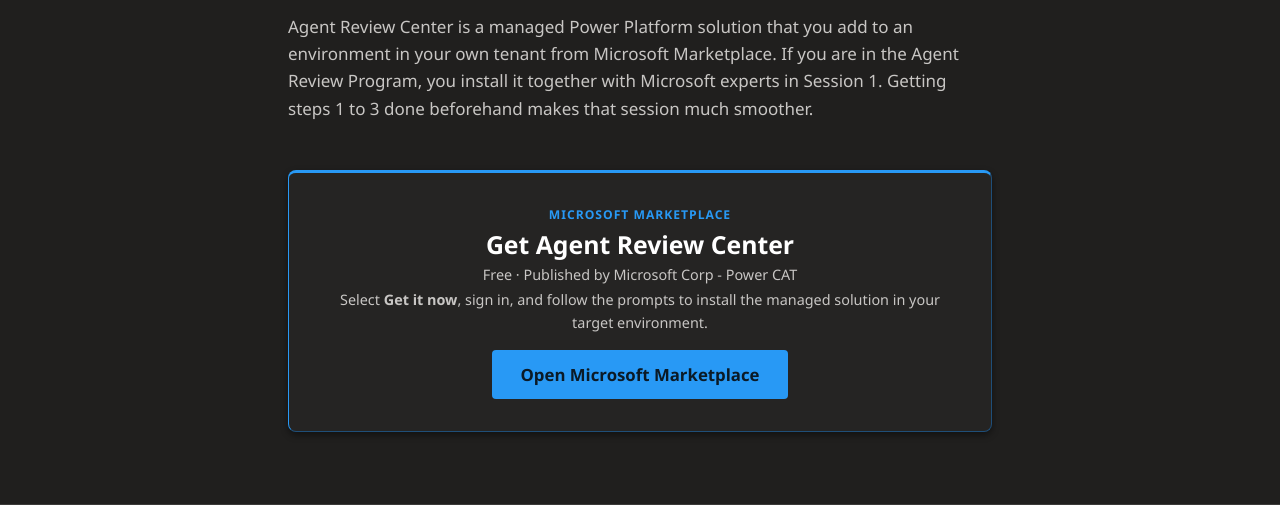
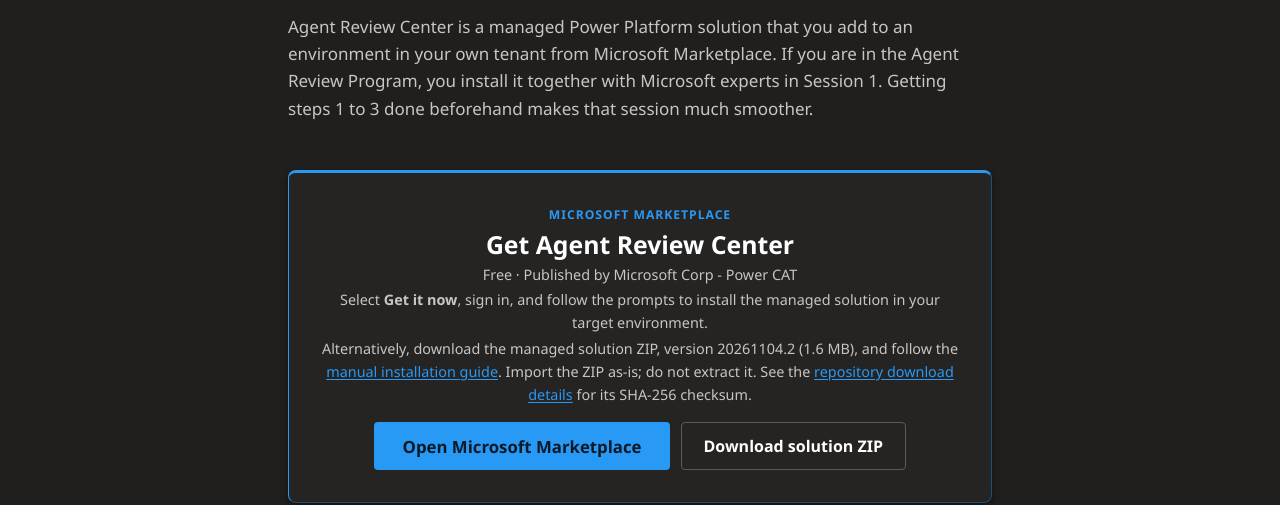
Before and after one commit to microsoft/AI-Solution-Review, a plain HTML site: page docs/install.html in a window 1280 px wide. Shown: the part 316-821 px from the top of the page. Drawn offline with Linux system fonts and the light colour scheme.

Commit message:
Update Agent Review Center managed solution to 20261104.2
Replace the previous package and add alternative website ZIP downloads while retaining Marketplace as the primary route.

Co-authored-by: Copilot App <223556219+Copilot@users.noreply.github.com>

```diff
--- a/docs/install.html
+++ b/docs/install.html
@@ -75,10 +75,12 @@
           <h2 class="download-card__title" id="download-h">Get Agent Review Center</h2>
           <p class="download-card__meta">Free &middot; Published by Microsoft Corp - Power CAT</p>
           <p class="download-card__note">Select <strong>Get it now</strong>, sign in, and follow the prompts to install the managed solution in your target environment.</p>
+          <p class="download-card__note">Alternatively, download the managed solution ZIP, version 20261104.2 (1.6 MB), and follow the <a href="https://github.com/microsoft/AI-Solution-Review/blob/main/guides/install.md">manual installation guide</a>. Import the ZIP as-is; do not extract it. See the <a href="https://github.com/microsoft/AI-Solution-Review#download">repository download details</a> for its SHA-256 checksum.</p>
         </div>
         <div class="download-card__actions">
           <a class="btn btn--primary btn--lg"
              href="https://marketplace.microsoft.com/en-us/product/microsoftpowercatarch.agentreviewprogram">Open Microsoft Marketplace</a>
+          <a class="btn btn--ghost" href="https://github.com/microsoft/AI-Solution-Review/raw/main/AgentReviewCenter_20261104.2_managed.zip">Download solution ZIP</a>
         </div>
       </div>
     </div>
```
Also changed, not shown: docs/index.html (+2 -0 lines), 8 other files.
